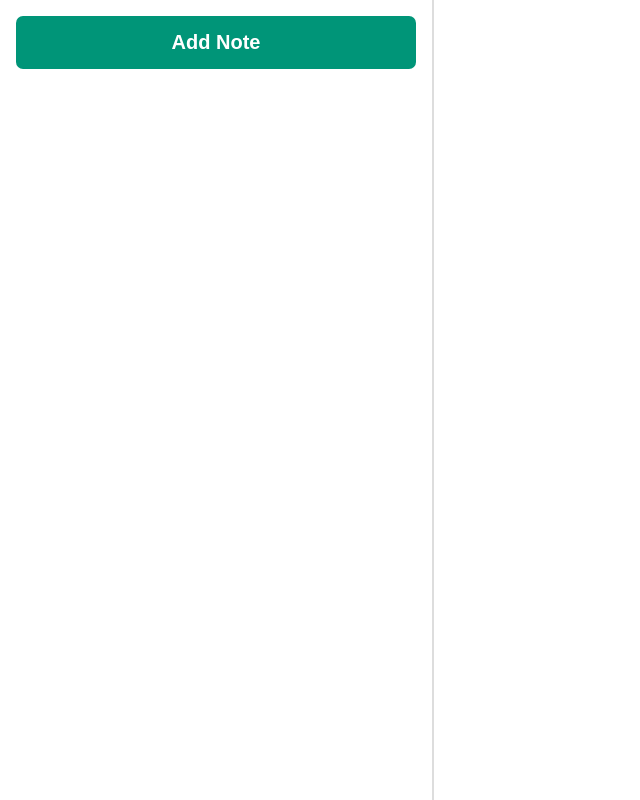
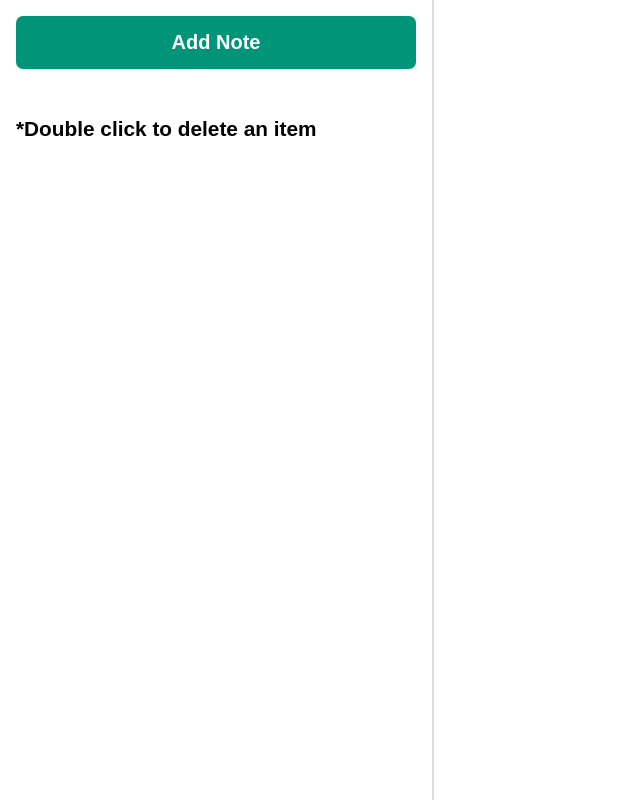
Before and after one commit to aaron-jackson/notes-app, a plain HTML site: page index.html in a window 1280 px wide. Shown: the whole page, without its empty margins (0-640 px from the left). Drawn offline with Linux system fonts and the light colour scheme.

Commit message:
Adding info on how to delete a item

```diff
--- a/css/main.css
+++ b/css/main.css
@@ -30,6 +30,13 @@ body {
     overflow-y: auto;
     padding: 1em;
     width: 400px;
+}
+
+.notes_sidebar h4 {
+    display: block;
+    font-size: 1.3em;
+    width: 100%;
+    height: auto;
 }
 
 .notes_add {
--- a/index.html
+++ b/index.html
@@ -11,7 +11,6 @@
     <div class="notes" id="app">
         <div class="notes_sidebar">
             <button class="notes_add" type="button">Add Note</button>
-            <h4>*Double click to delete an item</h4>
             <div class="notes_list">
                 <div class="notes_list_item notes_list-item-selected"></div>
                     <div class="notes_small-title">Class Notes</div>
--- a/js/notesView.js
+++ b/js/notesView.js
@@ -8,6 +8,7 @@ export default class NotesView {
     this.root.innerHTML = `
         <div class="notes_sidebar">
             <button class="notes_add" type="button">Add Note</button>
+            <h4>*Double click to delete an item</h4>
             <div class="notes_list"></div>
         </div>
         <div class="notes_preview">
```
